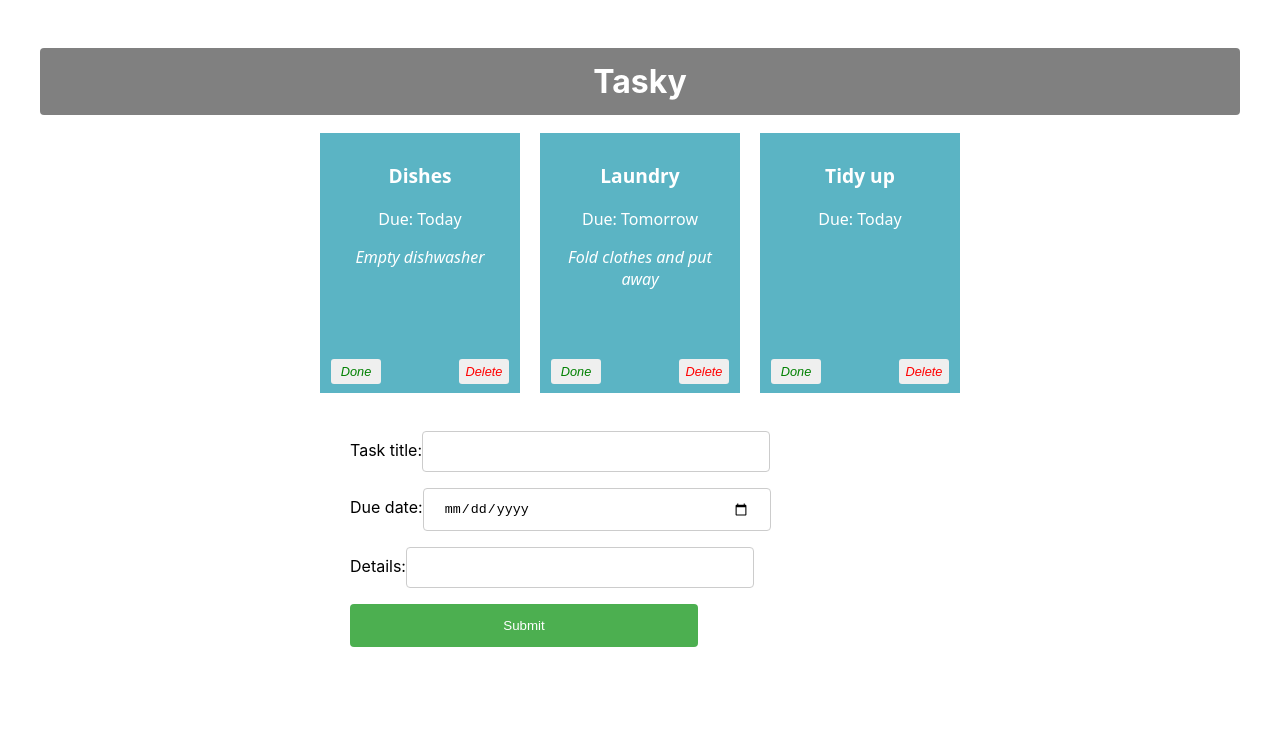
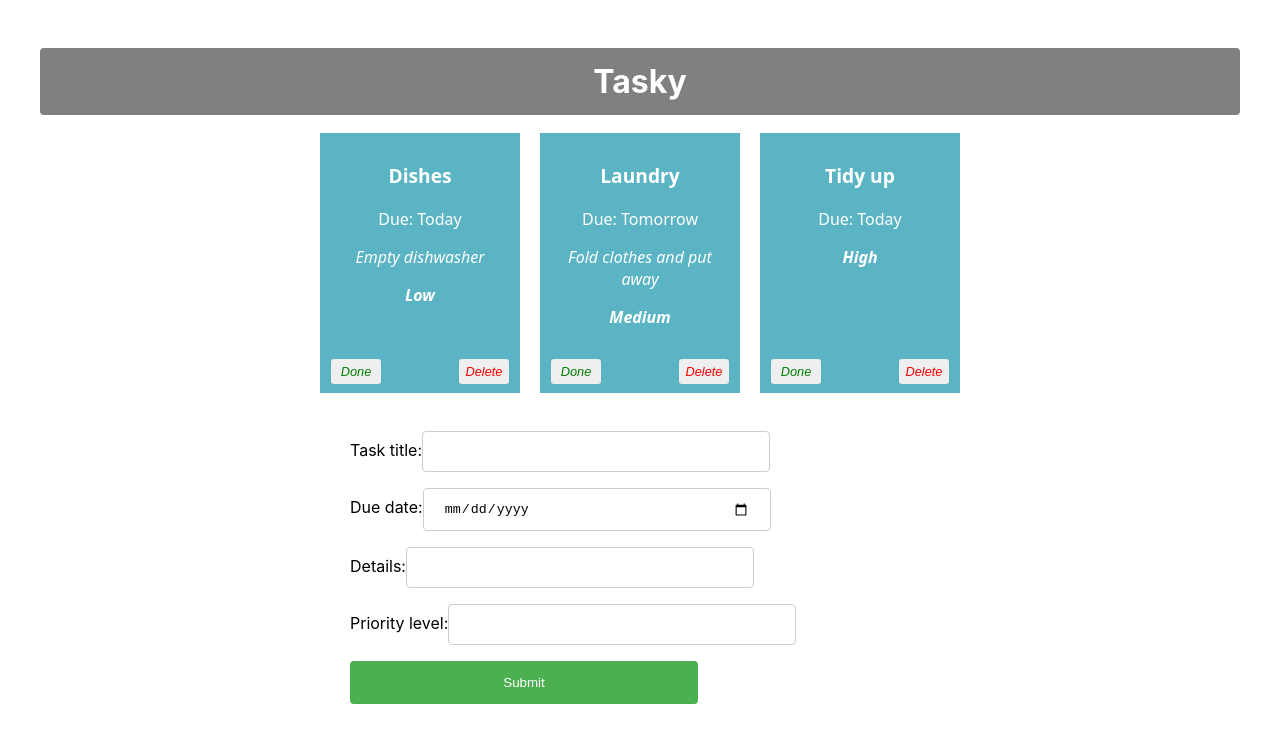
Before and after one commit to ChrisKelleher1947/react-basics-labs, a React (Create React App) app in the folder tasky/: page / in a window 1280 px wide. Shown: the top 742 px of the page. Built offline with nearby package versions, Linux system fonts and the light colour scheme.

Commit message:
Tasky Lab 2 - Exercises 1 and 2 done

```diff
--- a/tasky/src/App.css
+++ b/tasky/src/App.css
@@ -94,3 +94,9 @@ form {
   width: 50%;
   margin: auto;
 }
+
+.priority {
+  font-style: italic;
+  font-size: 1em;
+  font-weight: bold;
+}
--- a/tasky/src/App.js
+++ b/tasky/src/App.js
@@ -7,9 +7,9 @@ import { v4 as uuidv4 } from 'uuid';
 function App() {
   const [ taskState, setTaskState ] = useState({
     tasks: [
-      { id: 1, title:"Dishes", description: "Empty dishwasher", deadline: "Today", done: false },
-      { id: 2, title: "Laundry", description: "Fold clothes and put away", deadline: "Tomorrow", done: false },
-      { id: 3, title: "Tidy up", deadline: "Today", done: false}
+      { id: 1, title:"Dishes", description: "Empty dishwasher", deadline: "Today", priority: "Low", done: false },
+      { id: 2, title: "Laundry", description: "Fold clothes and put away", deadline: "Tomorrow", priority: "Medium", done: false },
+      { id: 3, title: "Tidy up", deadline: "Today", priority: "High", done: false}
     ]
   });
 
@@ -28,7 +28,8 @@ function App() {
   const [ formState, setFormState ] = useState({
     title: "",
     description: "",
-    deadline: ""
+    deadline: "",
+    priority: ""
   });
 
   const formChangeHandler = (event) => {
@@ -43,6 +44,9 @@ function App() {
           break;
       case "deadline":
           form.deadline = event.target.value;
+          break;
+      case "priority":
+          form.priority = event.target.value;
           break;
       default:
           form = formState;
@@ -70,6 +74,7 @@ function App() {
       title={task.title}
       description={task.description}
       deadline={task.deadline}
+      priority={task.priority}
       key={task.id}
       done={task.done}
       markDone={() => doneHandler(index)}
--- a/tasky/src/components/Form.js
+++ b/tasky/src/components/Form.js
@@ -19,6 +19,11 @@ const AddTaskForm = (props) => {
             Details:
             <input type="text" name="description" onChange={(event) => props.change(event)} />
         </label>
+        <br />
+        <label>
+            Priority level:
+            <input type="text" name="priority" onChange={(event) => props.change(event)} />
+        </label>
         <input type="submit" value="Submit" />
         </form>
     </div>
--- a/tasky/src/components/Task.js
+++ b/tasky/src/components/Task.js
@@ -9,6 +9,7 @@ const Task = (props) => {
             <button onClick={props.markDone} className='doneButton'>Done</button>
             <button className='deleteButton' onClick={props.deleteTask}>Delete</button>
             <p className= "description">{props.description}</p>
+            <p className= "priority">{props.priority}</p>
             <p>{props.children}</p>
         </div>
     )
```
